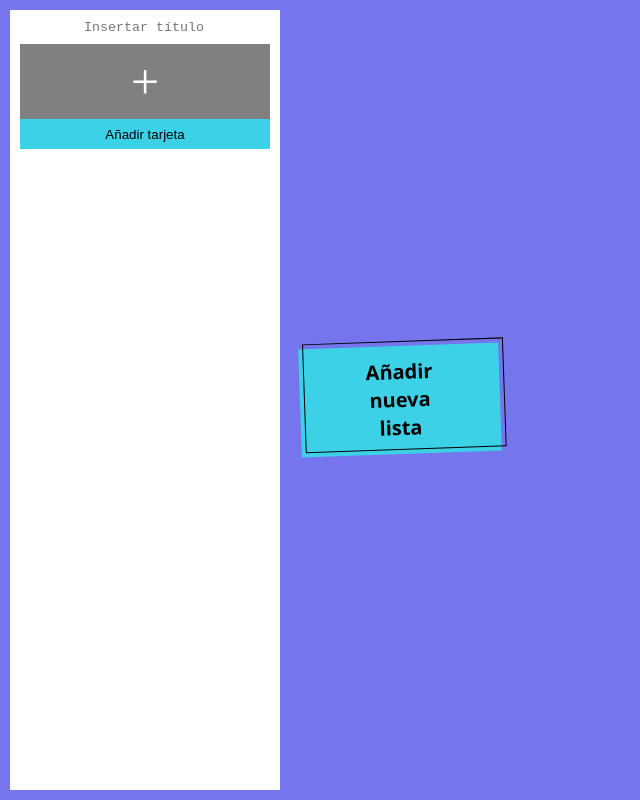
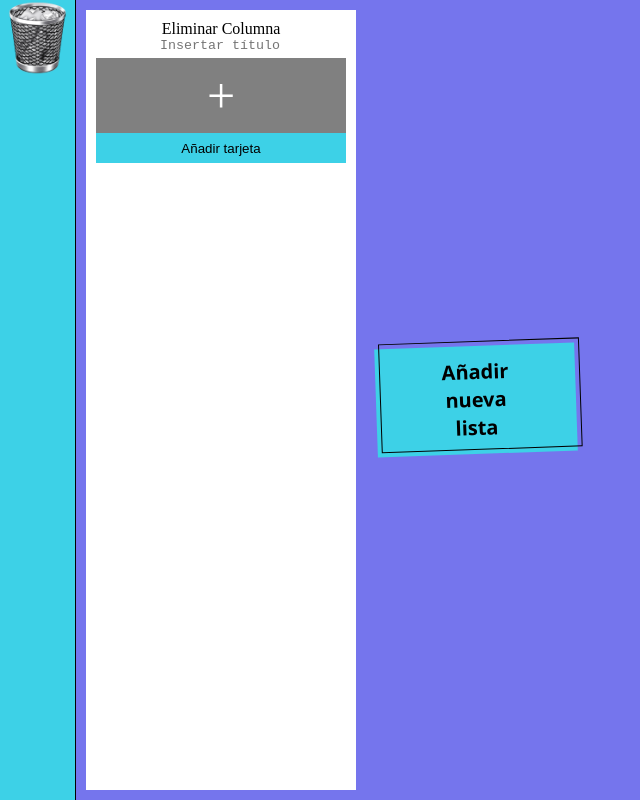
Before and after one commit to Elias-MN/NotasApp, a plain HTML site: page index.html in a window 1280 px wide. Both pictures are taken after a click on the button "Añadir nueva lista". Shown: the whole page, without its empty margins (0-640 px from the left). Drawn offline with Linux system fonts and the light colour scheme.

Commit message:
Added delete button

```diff
--- a/index.html
+++ b/index.html
@@ -7,11 +7,16 @@
     <meta name="viewport" content="width=device-width, initial-scale=1.0">
     <link rel="stylesheet" href="style.css">
     <script src="script.js" defer></script>
-    <title>Trello Copy</title>
+    <title>Notas App</title>
 </head>
 
 <body>
     <div id="container">
+        <div id="menu">
+            <div ondrop="CardDelete()" ondragover="AllowDrop(event)">
+                <img class="menu-img" src="./basura.png" alt="eliminar">
+            </div>
+        </div>
         <button id="addColumn" class="button-53">Añadir nueva lista</button>
     </div>
 </body>
--- a/script.js
+++ b/script.js
@@ -14,7 +14,8 @@ function AddNewColumn() {
     //   un elemento es un destino válido para el elemento arrastrado.
     // ondrop se activa cuando un elemento es soltado en un destino válido.
     divColumn.innerHTML = `
-                                    <div>
+                                    <div class="deleteColumn" onclick="DeleteColumn(event)"><p>Eliminar Columna</p></div>
+                                    <div class="menuColumn">
                                         <textarea class="title" placeholder="Insertar título" onkeydown="if(event.keyCode === 13) event.preventDefault();"></textarea>
                                     </div>
                                     <div ondrop="CardDrop(event)" ondragover="AllowDrop(event)" class="drop-container">+</div>
@@ -53,3 +54,9 @@ function AllowDrop(event) {
 function CardDragStart(event) {
     currentElement = event.target;
 }
+function CardDelete() {
+    currentElement.remove();
+}
+function DeleteColumn(event) {
+    event.target.parentNode.parentNode.remove();
+}
--- a/style.css
+++ b/style.css
@@ -62,8 +62,26 @@
     background-color: #33a5b6;
 }
 
+#menu {
+    min-width: 75px;
+    max-width: 75px;
+    height: 100%;
+    background: #3DD1E7;
+    border-right: 1px solid black;
+}
 
+.menu-img {
+    width: 100%;
+}
 
+.deleteColumn {
+    display: flex;
+    justify-content: center;
+}
+
+.menuColumn {
+    display: flex;
+}
 
 /* CSS Button New Column*/
 .button-53 {
```
Also changed, not shown: basura.png (added).
